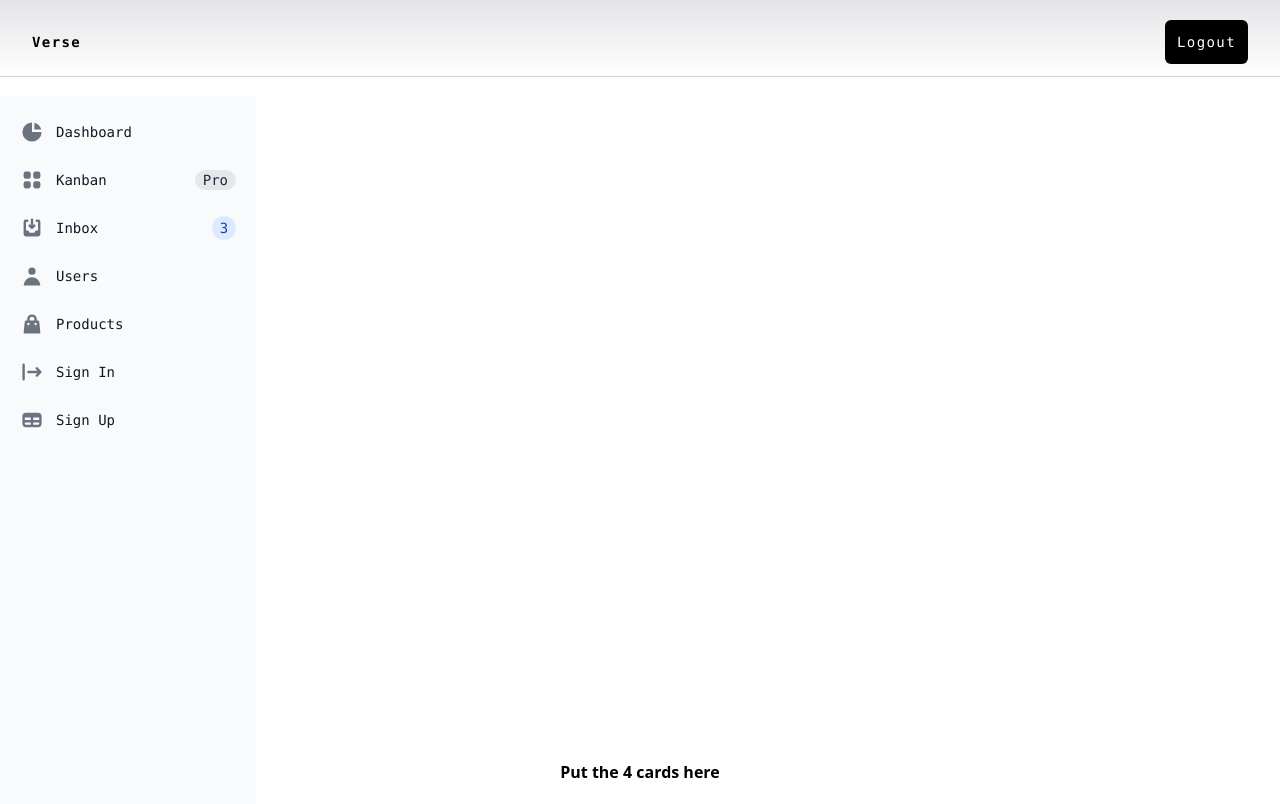
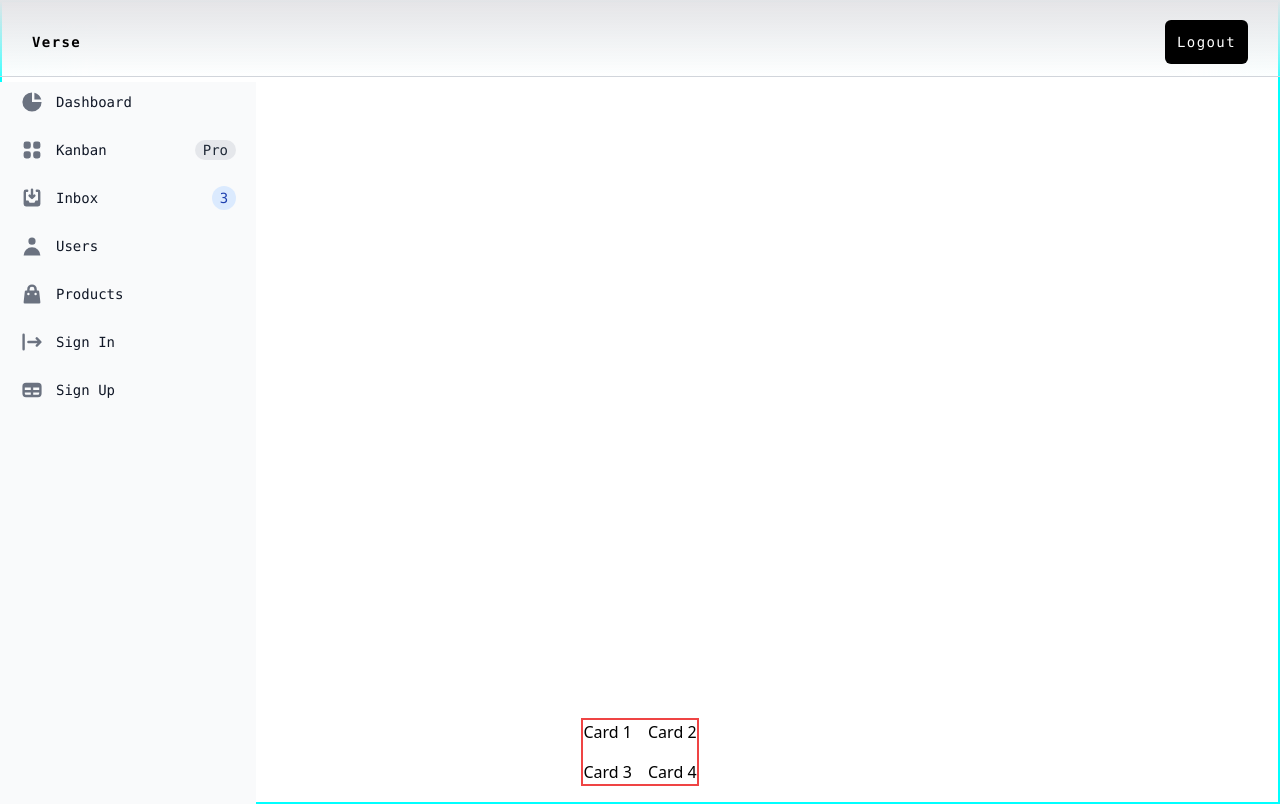
Before and after one commit to kouglas/verse-frontend-takehome-kouglas, a Next.js app in the folder verse-frontend-takehome-kouglas/: page /profile in a window 1280 px wide. Built offline with nearby package versions, Linux system fonts and the light colour scheme.

Commit message:
update Cards.tsx
add grid for cards

```diff
--- a/verse-frontend-takehome-kouglas/src/pages/components/Cards.tsx
+++ b/verse-frontend-takehome-kouglas/src/pages/components/Cards.tsx
@@ -1,6 +1,12 @@
 const Cards = () => {
   return (
-    <h1 className=" font-extrabold">Put the 4 cards here</h1>
+    <div className="grid  gap-4  grid-cols-2 grid-rows-2">
+      <div>Card 1</div>
+      <div>Card 2</div>
+      <div>Card 3</div>
+      <div>Card 4</div>
+    </div>
+
   );
 }
 
--- a/verse-frontend-takehome-kouglas/src/pages/components/SideNav.tsx
+++ b/verse-frontend-takehome-kouglas/src/pages/components/SideNav.tsx
@@ -3,7 +3,7 @@
 const SideNav = () => {
   return (
   <aside id="default-sidebar" className="fixed left-0 z-40 w-64 h-screen transition-transform -translate-x-full sm:translate-x-0" aria-label="Sidebar">
-    <div className="h-full px-3 py-4 overflow-y-auto mt-0 bg-gray-50 dark:bg-gray-800">
+    <div className="h-full px-3 overflow-y-auto bg-gray-50 dark:bg-gray-800">
       <ul className="space-y-2 font-medium">
         <li>
           <a href="#" className="flex items-center p-2 text-gray-900 rounded-lg dark:text-white hover:bg-gray-100 dark:hover:bg-gray-700">
--- a/verse-frontend-takehome-kouglas/src/pages/profile.tsx
+++ b/verse-frontend-takehome-kouglas/src/pages/profile.tsx
@@ -8,7 +8,7 @@ import Cards from './components/Cards';
 export default function Profile() {
 
   return (
-    <main className="flex min-h-screen flex-col items-center justify-between p-24 pb-4">
+    <main className="flex min-h-screen flex-col items-center justify-between p-24 pb-4 pt-20">
       <div className="z-10 w-full max-w-5xl items-center justify-between font-mono text-sm">
         <h1 className="fixed left-0 top-0 flex w-full border-b border-gray-300 bg-gradient-to-b from-zinc-200 pb-6 pt-8 backdrop-blur-2xl dark:border-neutral-800 dark:bg-zinc-800/30 dark:from-inherit font-extrabold tracking-widest pl-8" >
           <Link href="https://verse.inc" >Verse</Link>
@@ -19,7 +19,7 @@ export default function Profile() {
         </h1>
         <SideNav />
       </div>
-      <section className="float-top">
+      <section className="border-2 border-red-500">
         <Cards />
       </section>
 
--- a/verse-frontend-takehome-kouglas/src/styles/globals.css
+++ b/verse-frontend-takehome-kouglas/src/styles/globals.css
@@ -26,6 +26,7 @@ body {
   /* line-height: 1.6;
   font-size: 18px; */
   background-color: white;
+  border: 1px solid cyan;
 }
 
 * {
```
